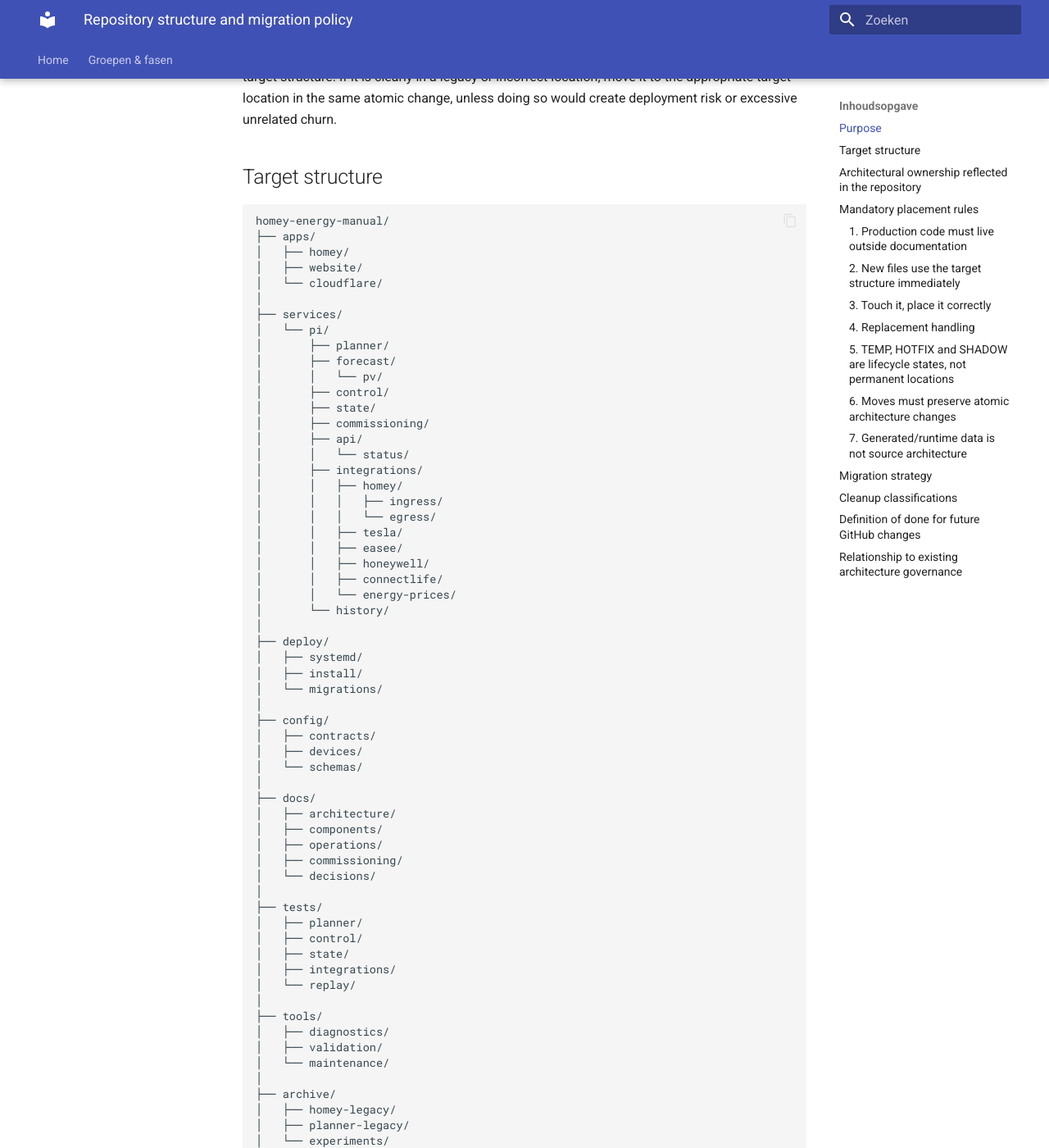
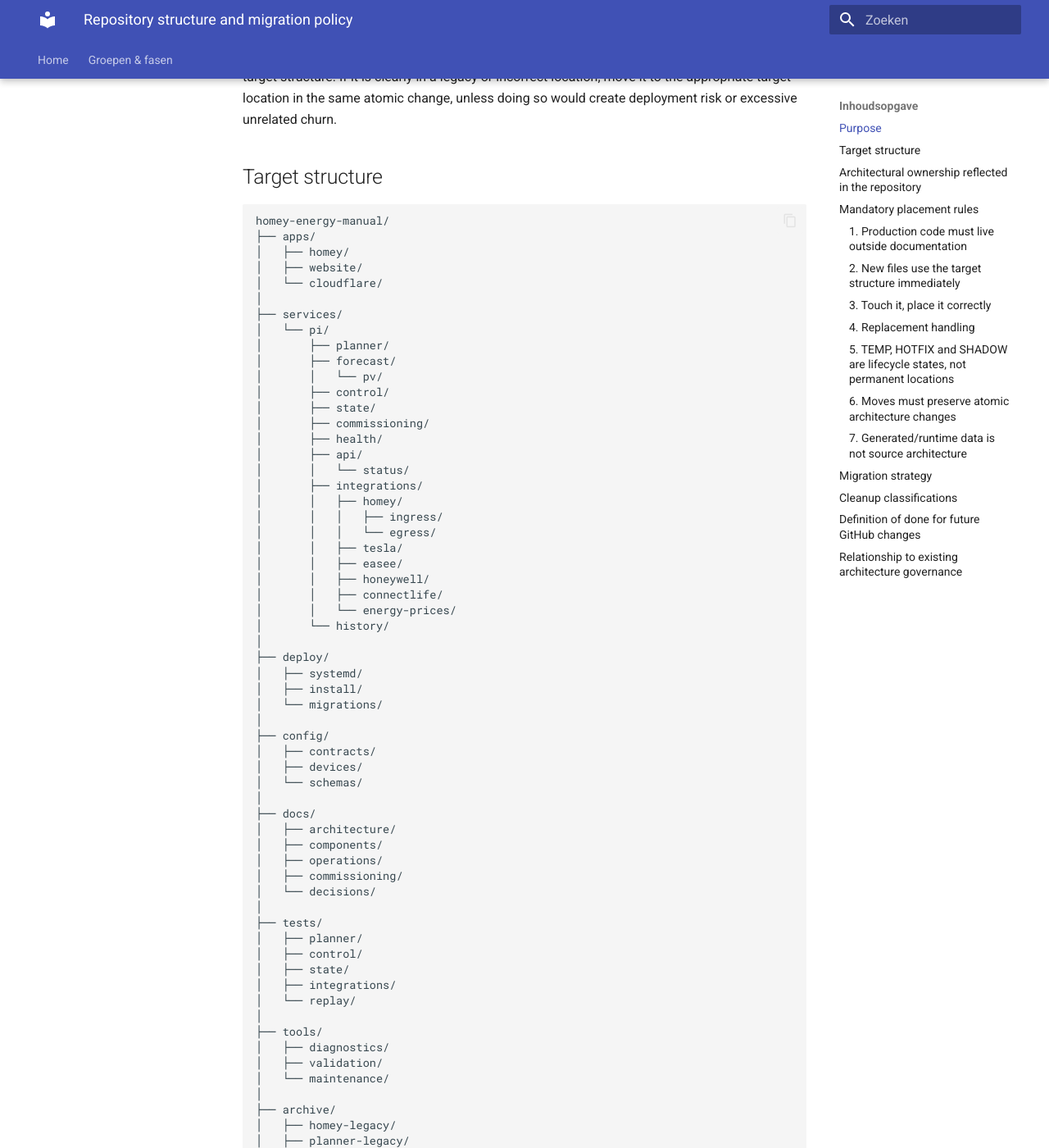
Before and after one commit to OnsKasteeltje/homey-energy-manual, an MkDocs documentation site: the page built from docs/architecture/repository-structure.md, in a window 1280 px wide and 1400 px high, scrolled down 610 px. Shown: the whole window at 82% size. Built offline with MkDocs 1.6.1 and Material for MkDocs 9.7.7, drawn with Linux system fonts in a browser that asks for light colours; some of the changed text lies outside the part shown.

Commit message:
docs(structure): add canonical Pi health capability

```diff
--- a/docs/architecture/repository-structure.md
+++ b/docs/architecture/repository-structure.md
@@ -31,6 +31,7 @@
 │       ├── control/
 │       ├── state/
 │       ├── commissioning/
+│       ├── health/
 │       ├── api/
 │       │   └── status/
 │       ├── integrations/
@@ -91,6 +92,7 @@
 - **Pi forecast** lives under `services/pi/forecast/`; PV forecast production, archival and validation code lives under `services/pi/forecast/pv/`. Forecasts are advisory planning inputs and do not override canonical realtime P1 energy authority.
 - **Homey ↔ Pi integration** lives under `services/pi/integrations/homey/`: ingress describes the Homey-to-Pi state boundary, while egress owns Pi-to-Homey control publication. The HTTP endpoint itself remains under `services/pi/api/` because API transport and integration semantics are separate concerns.
 - **Pi API** exposes bounded machine interfaces such as health, state ingest and planner/control status without changing the underlying runtime ownership boundaries.
+- **Pi health evidence** lives under `services/pi/health/` and is a reusable read-only operational evidence capability, not an AI-specific implementation detail.
 - **Pi commissioning** lives under `services/pi/commissioning/` for deliberately operator-invoked, guarded setup/cutover/recovery helpers that interact with live Pi/Homey boundaries but are not continuously running production services. Such helpers must fail closed and must not become a second control owner.
 - **Website** owns presentation and human-facing observability.
 - **docs/** contains architecture, component documentation, decisions, commissioning records and operational runbooks, not production runtime implementation.
```
